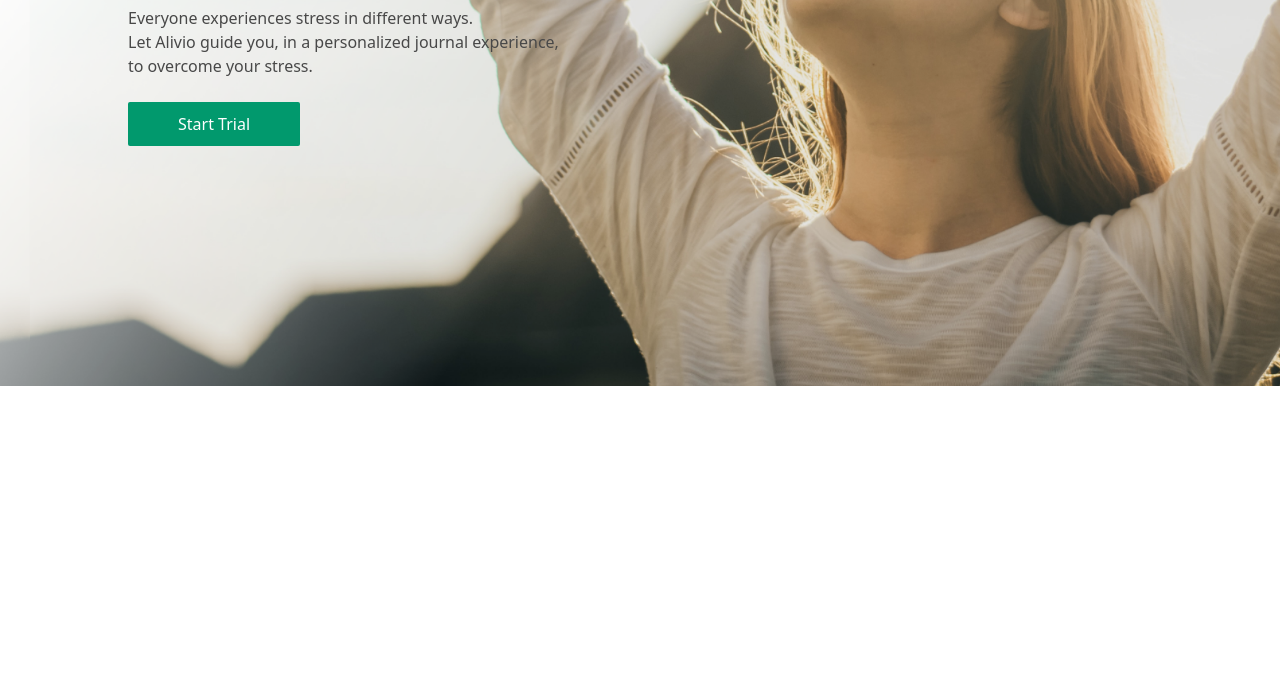
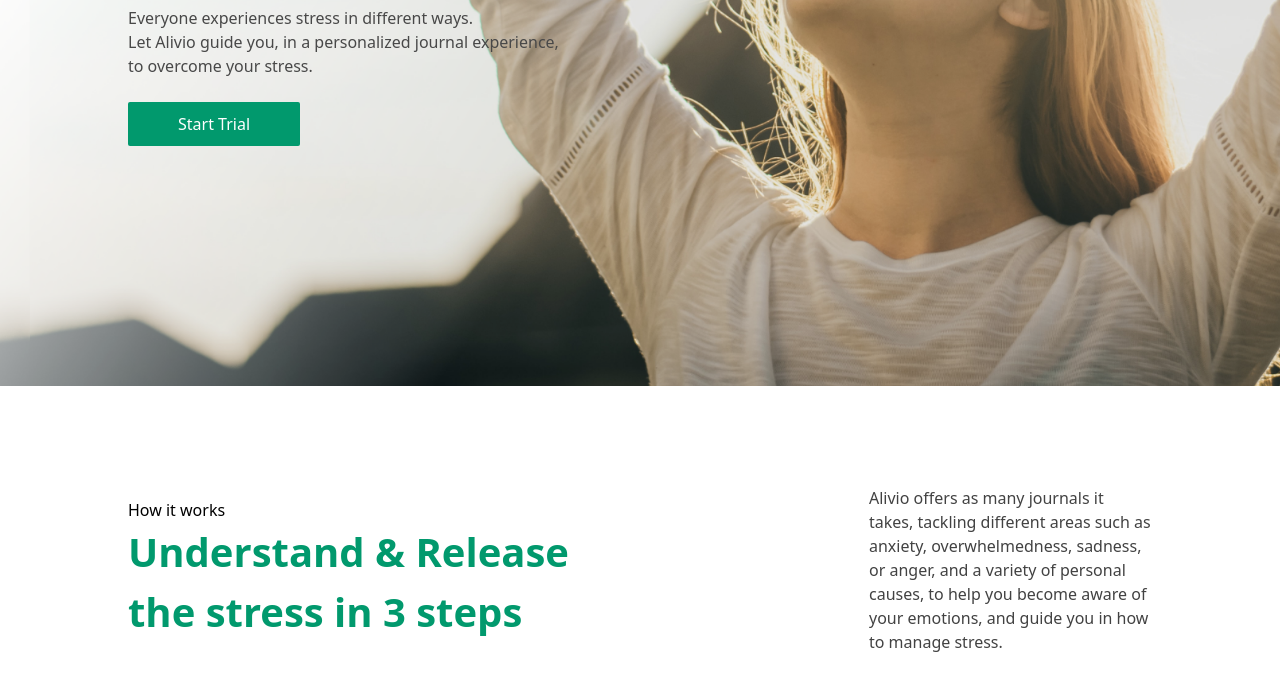
Before and after one commit to Yoqub573/GIT6, a website: page src/index.html in a window 1280 px wide. Shown: the part 410-1100 px from the top of the page. Before the commit the page ends 800 px from the top, so only its background shows below. Drawn offline with nearby package versions, Linux system fonts and the light colour scheme; files that its build step writes are made by us from their sources.

Commit message:
Section1

```diff
--- a/src/index.html
+++ b/src/index.html
@@ -48,5 +48,20 @@
         Start Trial
       </button>
     </nav>
+    <section class="max-w-[1200px] py-[100px] w-[80%] m-auto">
+      <div class="flex items-center gap-[300px]">
+        <div>
+          <p>
+            How it works
+          </p>
+          <h2 class="text-[40px] font-bold text-[#01996D]">
+            Understand & Release the stress in 3 steps
+          </h2>
+        </div>
+        <p class="text-[#424242]">
+          Alivio offers as many journals it takes, tackling different areas such as anxiety, overwhelmedness, sadness, or anger, and a variety of personal causes, to help you become aware of your emotions, and guide you in how to manage stress.
+        </p>
+      </div>
+    </section>
   </body>
 </html>
```
Also changed, not shown: src/Group 26 (1).png (added), src/Group 26 (2).png (added), src/Group 26.png (added).
